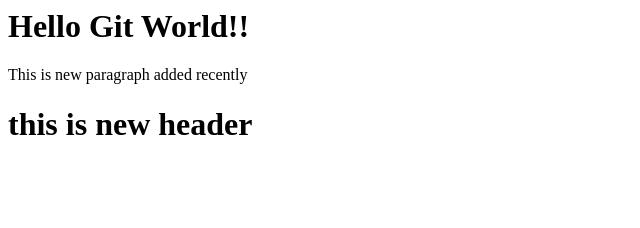
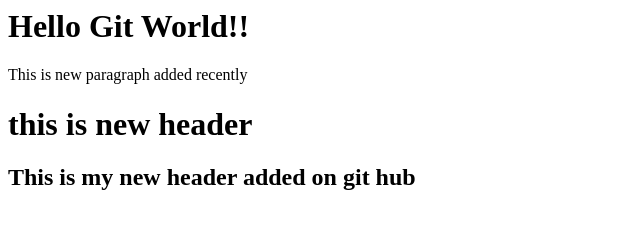
Before and after one commit to PalakJethani/gitgithubmasterclass, a plain HTML site: page index.html in a window 1280 px wide. Shown: the whole page, without its empty margins (0-640 px from the left). Drawn offline with Linux system fonts and the light colour scheme.

Commit message:
updated index.html on github
updated index.html on github with new header

```diff
--- a/index.html
+++ b/index.html
@@ -1,3 +1,4 @@
 <h1> Hello Git World!!</h1>
 <p>This is new paragraph added recently</p>
 <h1>this is new header</h1>
+<h2>This is my new header added on git hub</h2>
```
